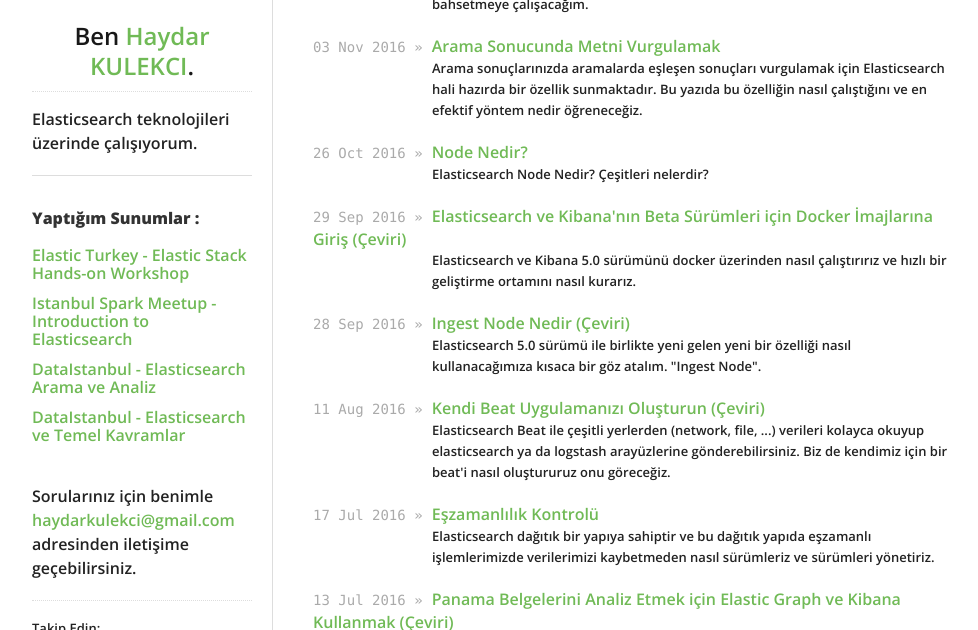
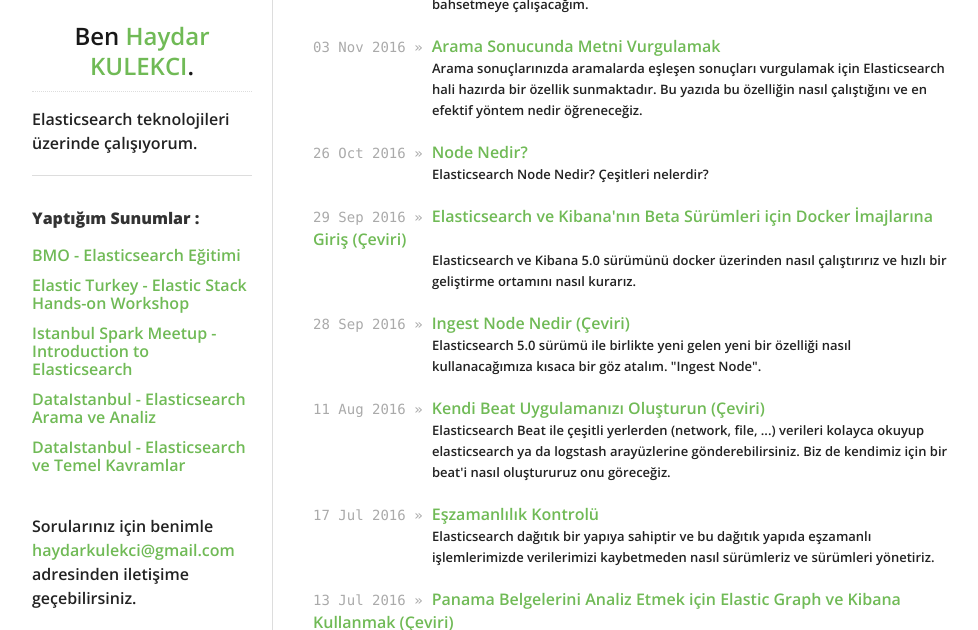
Before and after one commit to hkulekci/elasticsearch, a Jekyll site: the page built from index.html, in a window 1280 px wide and 900 px high, cut to the strip 270-900 px from the top of the window. Shown: the whole strip, without its empty margins (138-1116 px from the left). Built offline with Jekyll 4.4.1, drawn with Linux system fonts in a browser that asks for light colours; nearby versions of some CDN libraries.

Commit message:
yeni etkinlik eklemesi

```diff
--- a/_includes/sidebar.html
+++ b/_includes/sidebar.html
@@ -14,6 +14,7 @@
       <hr>
       <strong>Yaptığım Sunumlar : </strong>
       <ul style="list-style: none;">
+        <li><a href="http://www.bmo.org.tr/2017/01/05/elasticsearch-egitimi/" target="_blank">BMO - Elasticsearch Eğitimi</a></li>
         <li><a href="http://www.meetup.com/Turkey-Elastic-Fantastics/events/232831032/" target="_blank">Elastic Turkey - Elastic Stack Hands-on Workshop</a></li>
         <li><a href="http://www.meetup.com/Istanbul-Spark-Meetup/events/231855165/" target="_blank">Istanbul Spark Meetup - Introduction to Elasticsearch</a></li>
         <li><a href="http://www.meetup.com/dataistanbul/events/230809445/" target="_blank">DataIstanbul - Elasticsearch Arama ve Analiz</a></li>
```
